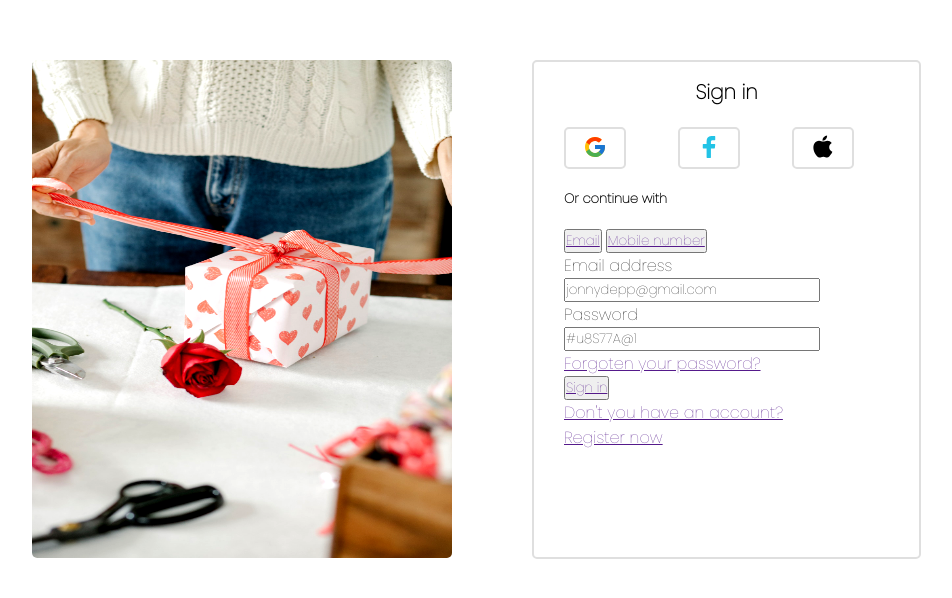
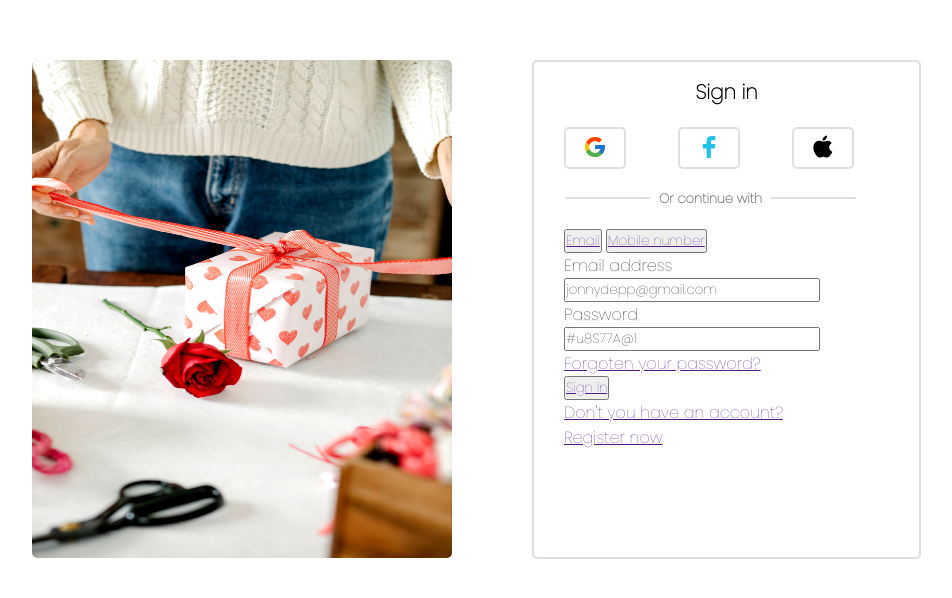
Before and after one commit to LeonelBarchetta/Sign-in-page-design, a plain HTML site: page index.html in a window 1280 px wide. Shown: the whole page, without its empty margins (53-1005 px from the left). Drawn offline with Linux system fonts and the light colour scheme.

Commit message:
hice el texto de or continue with

```diff
--- a/estilo.css
+++ b/estilo.css
@@ -80,7 +80,27 @@ img{
     font-size: 13px;
     margin-top: 20px;
     margin-bottom: 20px;
+    display: inline-block;
+    position: relative;
     font-weight: bolder;
-
+    color: #727576;
+    margin-left: 95px;
 
 }
+
+.continue::after,.continue::before{
+    content: "" ;
+    position: absolute;
+    width: 85px;
+    height: 2px;
+    background-color: #DBE1E2;
+    top: 0.6em;
+
+}
+.continue::before{
+    left: -94px;
+}
+
+.continue::after{
+    right: -94px;
+}
```
